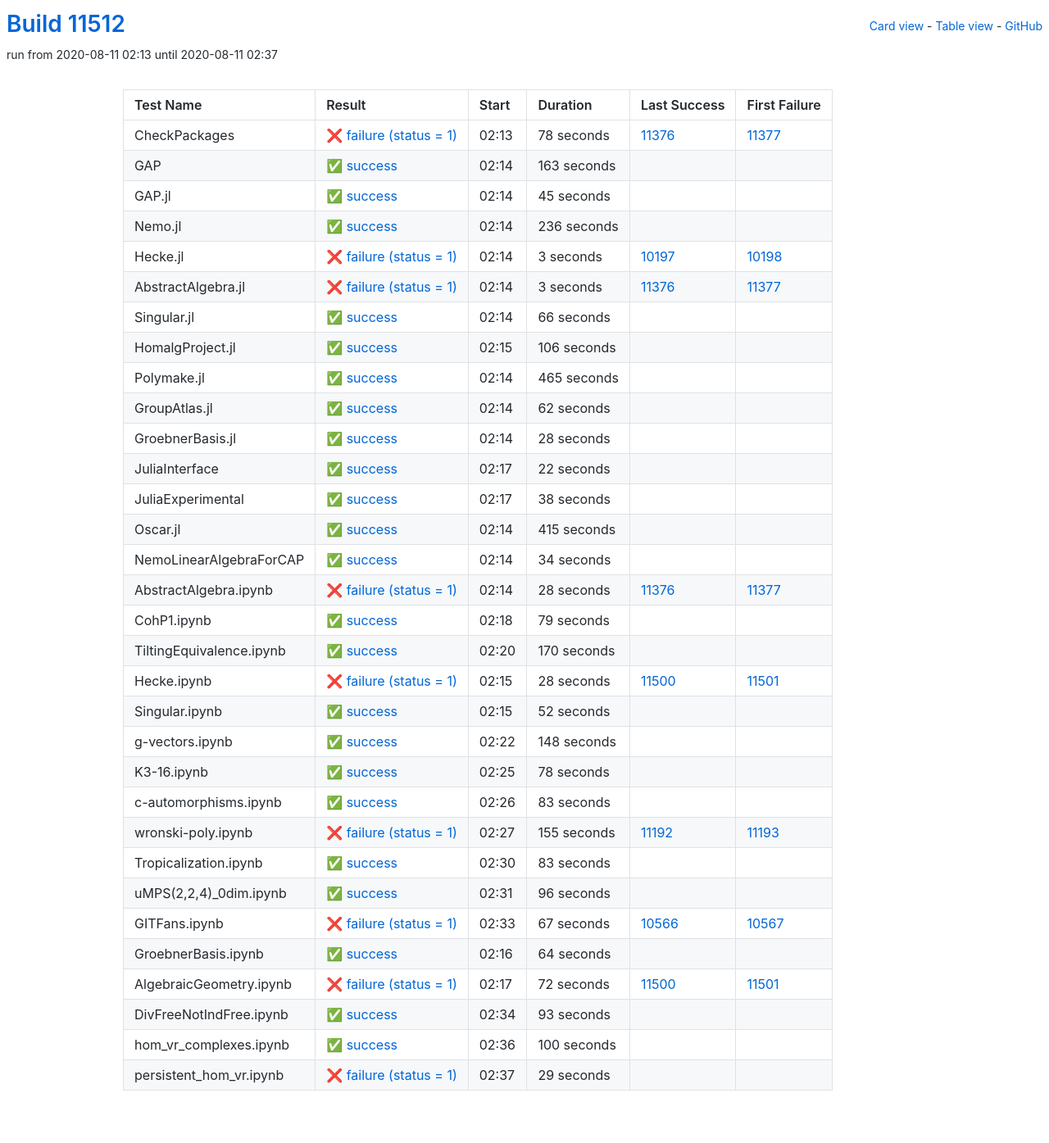
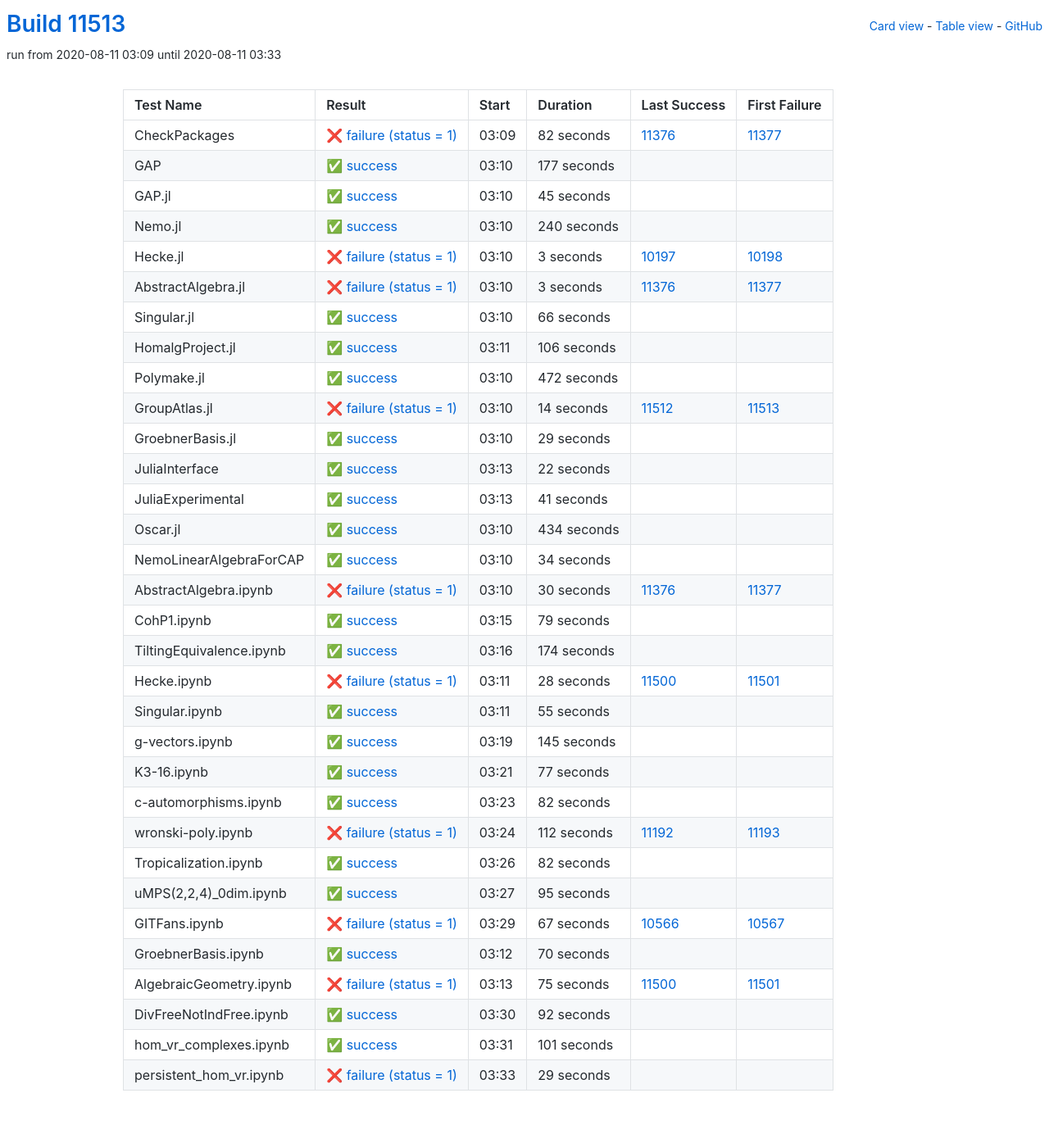
Before and after one commit to oscar-system/oscar-ci-status, a Jekyll site: the page built from table.html, in a window 1280 px wide. Shown: the whole page at 82% size. Built offline with Jekyll 4.4.1, drawn with Linux system fonts in a browser that asks for light colours.

Commit message:
Build #11513

```diff
--- a/_data/ci.yml
+++ b/_data/ci.yml
@@ -1,6 +1,6 @@
 ---
-build: 11512
-build_url: https://oscarci.mathematik.uni-kl.de/job/oscar/11512/
+build: 11513
+build_url: https://oscarci.mathematik.uni-kl.de/job/oscar/11513/
 job: oscar
 organization: oscar-system
 repo: oscar-ci-status
@@ -8,32 +8,32 @@
 tests:
 - name: CheckPackages
   id: checkpackages
-  log: https://oscarci.mathematik.uni-kl.de/job/oscar/11512/artifact/logs/build-11512/CheckPackages.log
-  start: 2020-08-11 02:13
+  log: https://oscarci.mathematik.uni-kl.de/job/oscar/11513/artifact/logs/build-11513/CheckPackages.log
+  start: 2020-08-11 03:09
   success: false
   exitcode: 1
   status: failure
-  duration: 78
+  duration: 82
   last_success: 11376
   last_success_url: https://oscarci.mathematik.uni-kl.de/job/oscar/11376/
   first_failure: 11377
   first_failure_url: https://oscarci.mathematik.uni-kl.de/job/oscar/11377/
 - name: GAP
   id: gap
-  log: https://oscarci.mathematik.uni-kl.de/job/oscar/11512/artifact/logs/build-11512/GAP.log
-  start: 2020-08-11 02:14
+  log: https://oscarci.mathematik.uni-kl.de/job/oscar/11513/artifact/logs/build-11513/GAP.log
+  start: 2020-08-11 03:10
   success: true
   exitcode: 0
   status: success
-  duration: 163
+  duration: 177
   last_success: false
   last_success_url:
   first_failure: false
   first_failure_url:
 - name: GAP.jl
   id: gap-jl
-  log: https://oscarci.mathematik.uni-kl.de/job/oscar/11512/artifact/logs/build-11512/GAP.jl.log
-  start: 2020-08-11 02:14
+  log: https://oscarci.mathematik.uni-kl.de/job/oscar/11513/artifact/logs/build-11513/GAP.jl.log
+  start: 2020-08-11 03:10
   success: true
   exitcode: 0
   status: success
@@ -44,20 +44,20 @@
   first_failure_url:
 - name: Nemo.jl
   id: nemo-jl
-  log: https://oscarci.mathematik.uni-kl.de/job/oscar/11512/artifact/logs/build-11512/Nemo.jl.log
-  start: 2020-08-11 02:14
+  log: https://oscarci.mathematik.uni-kl.de/job/oscar/11513/artifact/logs/build-11513/Nemo.jl.log
+  start: 2020-08-11 03:10
   success: true
   exitcode: 0
   status: success
-  duration: 236
+  duration: 240
   last_success: false
   last_success_url:
   first_failure: false
   first_failure_url:
 - name: Hecke.jl
   id: hecke-jl
-  log: https://oscarci.mathematik.uni-kl.de/job/oscar/11512/artifact/logs/build-11512/Hecke.jl.log
-  start: 2020-08-11 02:14
+  log: https://oscarci.mathematik.uni-kl.de/job/oscar/11513/artifact/logs/build-11513/Hecke.jl.log
+  start: 2020-08-11 03:10
   success: false
   exitcode: 1
   status: failure
@@ -68,8 +68,8 @@
   first_failure_url: https://oscarci.mathematik.uni-kl.de/job/oscar/10198/
 - name: AbstractAlgebra.jl
   id: abstractalgebra-jl
-  log: https://oscarci.mathematik.uni-kl.de/job/oscar/11512/artifact/logs/build-11512/AbstractAlgebra.jl.log
-  start: 2020-08-11 02:14
+  log: https://oscarci.mathematik.uni-kl.de/job/oscar/11513/artifact/logs/build-11513/AbstractAlgebra.jl.log
+  start: 2020-08-11 03:10
   success: false
   exitcode: 1
   status: failure
@@ -80,8 +80,8 @@
   first_failure_url: https://oscarci.mathematik.uni-kl.de/job/oscar/11377/
 - name: Singular.jl
   id: singular-jl
-  log: https://oscarci.mathematik.uni-kl.de/job/oscar/11512/artifact/logs/build-11512/Singular.jl.log
-  start: 2020-08-11 02:14
+  log: https://oscarci.mathematik.uni-kl.de/job/oscar/11513/artifact/logs/build-11513/Singular.jl.log
+  start: 2020-08-11 03:10
   success: true
   exitcode: 0
   status: success
@@ -92,8 +92,8 @@
   first_failure_url:
 - name: HomalgProject.jl
   id: homalgproject-jl
-  log: https://oscarci.mathematik.uni-kl.de/job/oscar/11512/artifact/logs/build-11512/HomalgProject.jl.log
-  start: 2020-08-11 02:15
+  log: https://oscarci.mathematik.uni-kl.de/job/oscar/11513/artifact/logs/build-11513/HomalgProject.jl.log
+  start: 2020-08-11 03:11
   success: true
   exitcode: 0
   status: success
@@ -104,44 +104,44 @@
   first_failure_url:
 - name: Polymake.jl
   id: polymake-jl
-  log: https://oscarci.mathematik.uni-kl.de/job/oscar/11512/artifact/logs/build-11512/Polymake.jl.log
-  start: 2020-08-11 02:14
+  log: https://oscarci.mathematik.uni-kl.de/job/oscar/11513/artifact/logs/build-11513/Polymake.jl.log
+  start: 2020-08-11 03:10
   success: true
   exitcode: 0
   status: success
-  duration: 465
+  duration: 472
   last_success: false
   last_success_url:
   first_failure: false
   first_failure_url:
 - name: GroupAtlas.jl
   id: groupatlas-jl
-  log: https://oscarci.mathematik.uni-kl.de/job/oscar/11512/artifact/logs/build-11512/GroupAtlas.jl.log
-  start: 2020-08-11 02:14
+  log: https://oscarci.mathematik.uni-kl.de/job/oscar/11513/artifact/logs/build-11513/GroupAtlas.jl.log
+  start: 2020-08-11 03:10
+  success: false
+  exitcode: 1
+  status: failure
+  duration: 14
+  last_success: 11512
+  last_success_url: https://oscarci.mathematik.uni-kl.de/job/oscar/11512/
+  first_failure: 11513
+  first_failure_url: https://oscarci.mathematik.uni-kl.de/job/oscar/11513/
+- name: GroebnerBasis.jl
+  id: groebnerbasis-jl
+  log: https://oscarci.mathematik.uni-kl.de/job/oscar/11513/artifact/logs/build-11513/GroebnerBasis.jl.log
+  start: 2020-08-11 03:10
   success: true
   exitcode: 0
   status: success
-  duration: 62
-  last_success: false
-  last_success_url:
-  first_failure: false
-  first_failure_url:
-- name: GroebnerBasis.jl
-  id: groebnerbasis-jl
-  log: https://oscarci.mathematik.uni-kl.de/job/oscar/11512/artifact/logs/build-11512/GroebnerBasis.jl.log
-  start: 2020-08-11 02:14
-  success: true
-  exitcode: 0
-  status: success
-  duration: 28
+  duration: 29
   last_success: false
   last_success_url:
   first_failure: false
   first_failure_url:
 - name: JuliaInterface
   id: juliainterface
-  log: https://oscarci.mathematik.uni-kl.de/job/oscar/11512/artifact/logs/build-11512/JuliaInterface.log
-  start: 2020-08-11 02:17
+  log: https://oscarci.mathematik.uni-kl.de/job/oscar/11513/artifact/logs/build-11513/JuliaInterface.log
+  start: 2020-08-11 03:13
   success: true
   exitcode: 0
   status: success
@@ -152,32 +152,32 @@
   first_failure_url:
 - name: JuliaExperimental
   id: juliaexperimental
-  log: https://oscarci.mathematik.uni-kl.de/job/oscar/11512/artifact/logs/build-11512/JuliaExperimental.log
-  start: 2020-08-11 02:17
+  log: https://oscarci.mathematik.uni-kl.de/job/oscar/11513/artifact/logs/build-11513/JuliaExperimental.log
+  start: 2020-08-11 03:13
   success: true
   exitcode: 0
   status: success
-  duration: 38
+  duration: 41
   last_success: false
   last_success_url:
   first_failure: false
   first_failure_url:
 - name: Oscar.jl
   id: oscar-jl
-  log: https://oscarci.mathematik.uni-kl.de/job/oscar/11512/artifact/logs/build-11512/Oscar.jl.log
-  start: 2020-08-11 02:14
+  log: https://oscarci.mathematik.uni-kl.de/job/oscar/11513/artifact/logs/build-11513/Oscar.jl.log
+  start: 2020-08-11 03:10
   success: true
   exitcode: 0
   status: success
-  duration: 415
+  duration: 434
   last_success: false
   last_success_url:
   first_failure: false
   first_failure_url:
 - name: NemoLinearAlgebraForCAP
   id: nemolinearalgebraforcap
-  log: https://oscarci.mathematik.uni-kl.de/job/oscar/11512/artifact/logs/build-11512/NemoLinearAlgebraForCAP.log
-  start: 2020-08-11 02:14
+  log: https://oscarci.mathematik.uni-kl.de/job/oscar/11513/artifact/logs/build-11513/NemoLinearAlgebraForCAP.log
+  start: 2020-08-11 03:10
   success: true
   exitcode: 0
   status: success
@@ -188,20 +188,20 @@
   first_failure_url:
 - name: AbstractAlgebra.ipynb
   id: abstractalgebra-ipynb
-  log: https://oscarci.mathematik.uni-kl.de/job/oscar/11512/artifact/logs/build-11512/AbstractAlgebra.ipynb.log
-  start: 2020-08-11 02:14
+  log: https://oscarci.mathematik.uni-kl.de/job/oscar/11513/artifact/logs/build-11513/AbstractAlgebra.ipynb.log
+  start: 2020-08-11 03:10
   success: false
   exitcode: 1
   status: failure
-  duration: 28
+  duration: 30
   last_success: 11376
   last_success_url: https://oscarci.mathematik.uni-kl.de/job/oscar/11376/
   first_failure: 11377
   first_failure_url: https://oscarci.mathematik.uni-kl.de/job/oscar/11377/
 - name: CohP1.ipynb
   id: cohp1-ipynb
-  log: https://oscarci.mathematik.uni-kl.de/job/oscar/11512/artifact/logs/build-11512/CohP1.ipynb.log
-  start: 2020-08-11 02:18
+  log: https://oscarci.mathematik.uni-kl.de/job/oscar/11513/artifact/logs/build-11513/CohP1.ipynb.log
+  start: 2020-08-11 03:15
   success: true
   exitcode: 0
   status: success
@@ -212,20 +212,20 @@
   first_failure_url:
 - name: TiltingEquivalence.ipynb
   id: tiltingequivalence-ipynb
-  log: https://oscarci.mathematik.uni-kl.de/job/oscar/11512/artifact/logs/build-11512/TiltingEquivalence.ipynb.log
-  start: 2020-08-11 02:20
+  log: https://oscarci.mathematik.uni-kl.de/job/oscar/11513/artifact/logs/build-11513/TiltingEquivalence.ipynb.log
+  start: 2020-08-11 03:16
   success: true
   exitcode: 0
   status: success
-  duration: 170
+  duration: 174
   last_success: false
   last_success_url:
   first_failure: false
   first_failure_url:
 - name: Hecke.ipynb
   id: hecke-ipynb
-  log: https://oscarci.mathematik.uni-kl.de/job/oscar/11512/artifact/logs/build-11512/Hecke.ipynb.log
-  start: 2020-08-11 02:15
+  log: https://oscarci.mathematik.uni-kl.de/job/oscar/11513/artifact/logs/build-11513/Hecke.ipynb.log
+  start: 2020-08-11 03:11
   success: false
   exitcode: 1
   status: failure
@@ -236,92 +236,92 @@
   first_failure_url: https://oscarci.mathematik.uni-kl.de/job/oscar/11501/
 - name: Singular.ipynb
   id: singular-ipynb
-  log: https://oscarci.mathematik.uni-kl.de/job/oscar/11512/artifact/logs/build-11512/Singular.ipynb.log
-  start: 2020-08-11 02:15
+  log: https://oscarci.mathematik.uni-kl.de/job/oscar/11513/artifact/logs/build-11513/Singular.ipynb.log
+  start: 2020-08-11 03:11
   success: true
   exitcode: 0
   status: success
-  duration: 52
+  duration: 55
   last_success: false
   last_success_url:
   first_failure: false
   first_failure_url:
 - name: g-vectors.ipynb
   id: g-vectors-ipynb
-  log: https://oscarci.mathematik.uni-kl.de/job/oscar/11512/artifact/logs/build-11512/g-vectors.ipynb.log
-  start: 2020-08-11 02:22
+  log: https://oscarci.mathematik.uni-kl.de/job/oscar/11513/artifact/logs/build-11513/g-vectors.ipynb.log
+  start: 2020-08-11 03:19
   success: true
   exitcode: 0
   status: success
-  duration: 148
+  duration: 145
   last_success: false
   last_success_url:
   first_failure: false
   first_failure_url:
 - name: K3-16.ipynb
   id: k3-16-ipynb
-  log: https://oscarci.mathematik.uni-kl.de/job/oscar/11512/artifact/logs/build-11512/K3-16.ipynb.log
-  start: 2020-08-11 02:25
+  log: https://oscarci.mathematik.uni-kl.de/job/oscar/11513/artifact/logs/build-11513/K3-16.ipynb.log
+  start: 2020-08-11 03:21
   success: true
   exitcode: 0
   status: success
-  duration: 78
+  duration: 77
   last_success: false
   last_success_url:
   first_failure: false
   first_failure_url:
 - name: c-automorphisms.ipynb
   id: c-automorphisms-ipynb
-  log: https://oscarci.mathematik.uni-kl.de/job/oscar/11512/artifact/logs/build-11512/c-automorphisms.ipynb.log
-  start: 2020-08-11 02:26
+  log: https://oscarci.mathematik.uni-kl.de/job/oscar/11513/artifact/logs/build-11513/c-automorphisms.ipynb.log
+  start: 2020-08-11 03:23
   success: true
   exitcode: 0
   status: success
-  duration: 83
+  duration: 82
   last_success: false
   last_success_url:
   first_failure: false
   first_failure_url:
 - name: wronski-poly.ipynb
   id: wronski-poly-ipynb
-  log: https://oscarci.mathematik.uni-kl.de/job/oscar/11512/artifact/logs/build-11512/wronski-poly.ipynb.log
-  start: 2020-08-11 02:27
+  log: https://oscarci.mathematik.uni-kl.de/job/oscar/11513/artifact/logs/build-11513/wronski-poly.ipynb.log
+  start: 2020-08-11 03:24
   success: false
   exitcode: 1
   status: failure
-  duration: 155
+  duration: 112
   last_success: 11192
   last_success_url: https://oscarci.mathematik.uni-kl.de/job/oscar/11192/
   first_failure: 11193
   first_failure_url: https://oscarci.mathematik.uni-kl.de/job/oscar/11193/
 - name: Tropicalization.ipynb
   id: tropicalization-ipynb
-  log: https://oscarci.mathematik.uni-kl.de/job/oscar/11512/artifact/logs/build-11512/Tropicalization.ipynb.log
-  start: 2020-08-11 02:30
+  log: https://oscarci.mathematik.uni-kl.de/job/oscar/11513/artifact/logs/build-11513/Tropicalization.ipynb.log
+  start: 2020-08-11 03:26
   success: true
   exitcode: 0
   status: success
-  duration: 83
+  duration: 82
   last_success: false
   last_success_url:
   first_failure: false
   first_failure_url:
 - name: uMPS(2,2,4)_0dim.ipynb
   id: umps-2-2-4-0dim-ipynb
-  log: https://oscarci.mathematik.uni-kl.de/job/oscar/11512/artifact/logs/build-11512/uMPS-2-2-4-_0dim.ipynb.log
-  start: 2020-08-11 02:31
+  log: https://oscarci.mathematik.uni-kl.de/job/oscar/11513/artifact/logs/build-11513/uMPS-2-2-4-_0dim.ipynb.log
+  start: 2020-08-11 03:27
   success: true
   exitcode: 0
   status: success
-  duration: 96
+  duration: 95
   last_success: false
   last_success_url:
   first_failure: false
   first_failure_url:
 - name: GITFans.ipynb
   id: gitfans-ipynb
-  log: https://oscarci.mathematik.uni-kl.de/job/oscar/11512/artifact/logs/build-11512/GITFans.ipynb.log
-  start: 2020-08-11 02:33
+  log: https://oscarci.mathematik.uni-kl.de/job/oscar/11513/artifact/logs/build-11513/GITFans.ipynb.log
+  start: 2020-08-11 03:29
   success: false
   exitcode: 1
   status: failure
@@ -332,56 +332,56 @@
   first_failure_url: https://oscarci.mathematik.uni-kl.de/job/oscar/10567/
 - name: GroebnerBasis.ipynb
   id: groebnerbasis-ipynb
-  log: https://oscarci.mathematik.uni-kl.de/job/oscar/11512/artifact/logs/build-11512/GroebnerBasis.ipynb.log
-  start: 2020-08-11 02:16
+  log: https://oscarci.mathematik.uni-kl.de/job/oscar/11513/artifact/logs/build-11513/GroebnerBasis.ipynb.log
+  start: 2020-08-11 03:12
   success: true
   exitcode: 0
   status: success
-  duration: 64
+  duration: 70
   last_success: false
   last_success_url:
   first_failure: false
   first_failure_url:
 - name: AlgebraicGeometry.ipynb
   id: algebraicgeometry-ipynb
-  log: https://oscarci.mathematik.uni-kl.de/job/oscar/11512/artifact/logs/build-11512/AlgebraicGeometry.ipynb.log
-  start: 2020-08-11 02:17
+  log: https://oscarci.mathematik.uni-kl.de/job/oscar/11513/artifact/logs/build-11513/AlgebraicGeometry.ipynb.log
+  start: 2020-08-11 03:13
   success: false
   exitcode: 1
   status: failure
-  duration: 72
+  duration: 75
   last_success: 11500
   last_success_url: https://oscarci.mathematik.uni-kl.de/job/oscar/11500/
   first_failure: 11501
   first_failure_url: https://oscarci.mathematik.uni-kl.de/job/oscar/11501/
 - name: DivFreeNotIndFree.ipynb
   id: divfreenotindfree-ipynb
-  log: https://oscarci.mathematik.uni-kl.de/job/oscar/11512/artifact/logs/build-11512/DivFreeNotIndFree.ipynb.log
-  start: 2020-08-11 02:34
+  log: https://oscarci.mathematik.uni-kl.de/job/oscar/11513/artifact/logs/build-11513/DivFreeNotIndFree.ipynb.log
+  start: 2020-08-11 03:30
   success: true
   exitcode: 0
   status: success
-  duration: 93
+  duration: 92
   last_success: false
   last_success_url:
   first_failure: false
   first_failure_url:
 - name: hom_vr_complexes.ipynb
   id: hom-vr-complexes-ipynb
-  log: https://oscarci.mathematik.uni-kl.de/job/oscar/11512/artifact/logs/build-11512/hom_vr_complexes.ipynb.log
-  start: 2020-08-11 02:36
+  log: https://oscarci.mathematik.uni-kl.de/job/oscar/11513/artifact/logs/build-11513/hom_vr_complexes.ipynb.log
+  start: 2020-08-11 03:31
   success: true
   exitcode: 0
   status: success
-  duration: 100
+  duration: 101
   last_success: false
   last_success_url:
   first_failure: false
   first_failure_url:
 - name: persistent_hom_vr.ipynb
   id: persistent-hom-vr-ipynb
-  log: https://oscarci.mathematik.uni-kl.de/job/oscar/11512/artifact/logs/build-11512/persistent_hom_vr.ipynb.log
-  start: 2020-08-11 02:37
+  log: https://oscarci.mathematik.uni-kl.de/job/oscar/11513/artifact/logs/build-11513/persistent_hom_vr.ipynb.log
+  start: 2020-08-11 03:33
   success: false
   exitcode: 1
   status: failure
```
Also changed, not shown: README.md.
